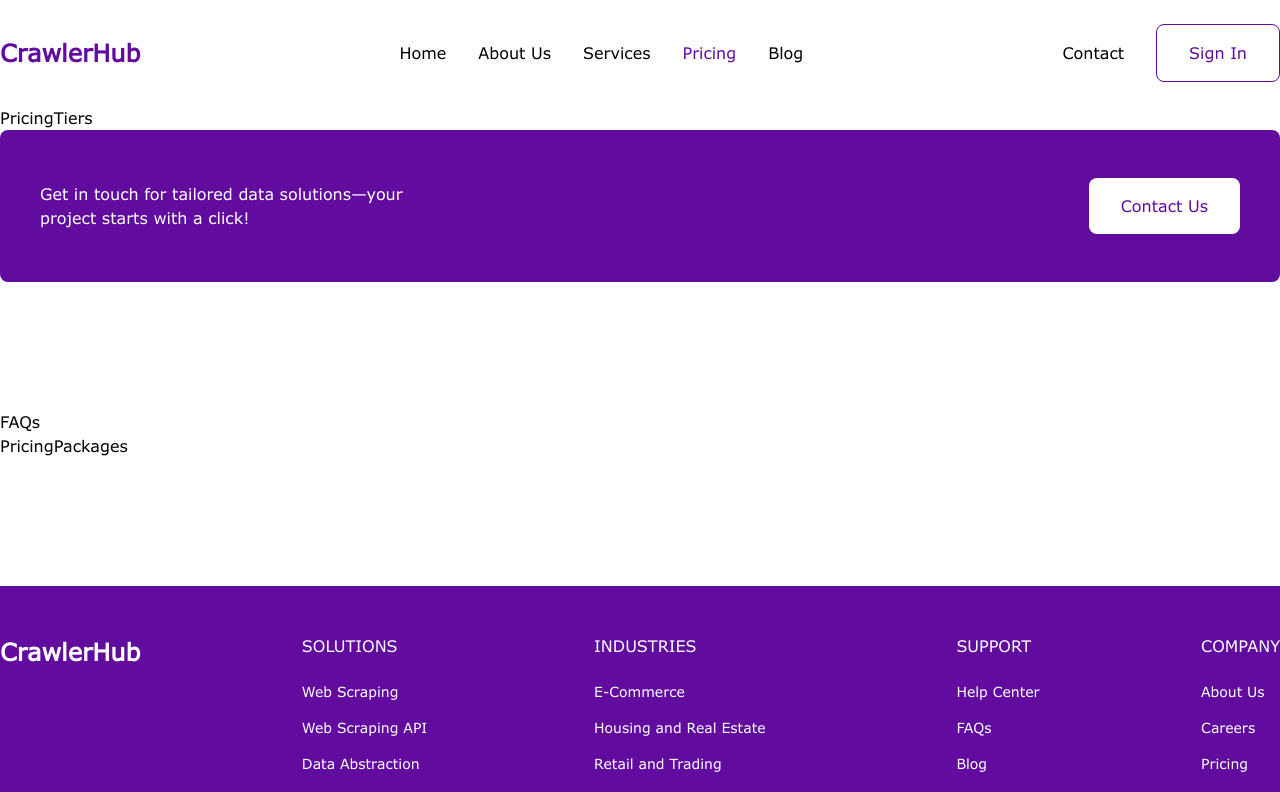
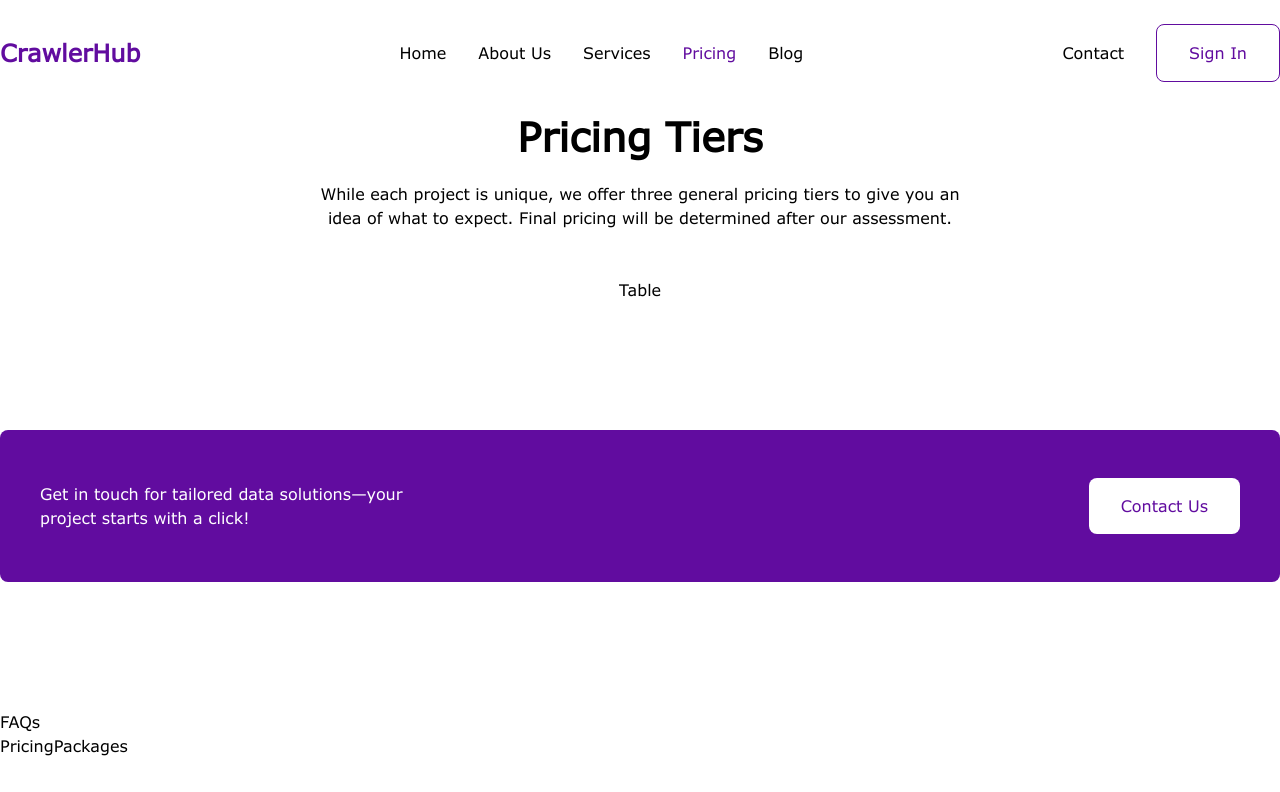
Before and after one commit to beecodeguy/crawlhub, a Next.js app: page /pricing in a window 1280 px wide. Shown: the top 792 px of the page. Built offline with nearby package versions, Linux system fonts and the light colour scheme.

Commit message:
working on pricing page

```diff
--- a/src/app/(webpage)/pricing/_components/PricingTiers/index.tsx
+++ b/src/app/(webpage)/pricing/_components/PricingTiers/index.tsx
@@ -1,7 +1,19 @@
 import React from "react";
 
 const PricingTiers = () => {
-  return <div>PricingTiers</div>;
+  return (
+    <div className="container mx-auto flex flex-col gap-6 items-center mb-[128px]">
+      <div className="flex flex-col gap-2 w-[654px] items-center">
+        <span className="typography-h2">Pricing Tiers</span>
+        <p className="typography-h5 text-center">
+          While each project is unique, we offer three general pricing tiers to
+          give you an idea of what to expect. Final pricing will be determined
+          after our assessment.
+        </p>
+      </div>
+      <div>Table</div>
+    </div>
+  );
 };
 
 export default PricingTiers;
```
